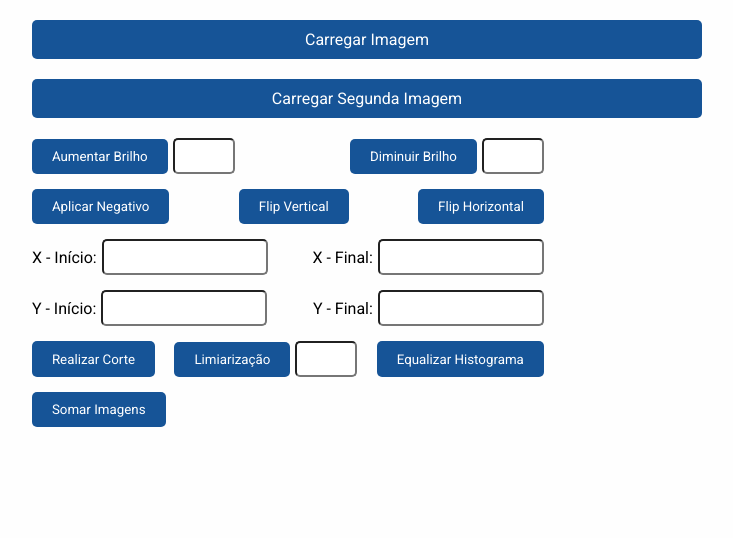
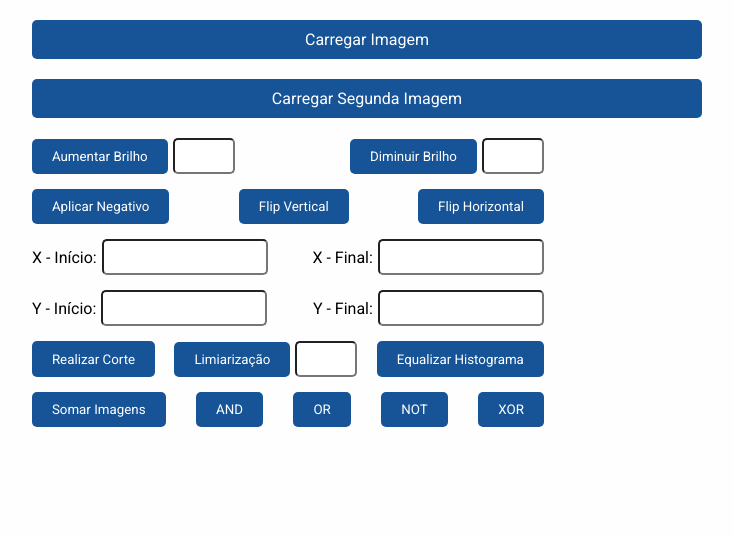
Before and after one commit to joaoatreto27/processamento-de-imagens, a plain HTML site: page index.html in a window 1280 px wide. Shown: the top 538 px of the page, without its empty margins (273-1006 px from the left). Drawn offline with nearby package versions, Linux system fonts and the light colour scheme.

Commit message:
Adicionando operações lógicas

```diff
--- a/index.html
+++ b/index.html
@@ -50,6 +50,10 @@
             </div>
             <button onclick="equalizarHistograma()" class="btn">Equalizar Histograma</button>
             <button onclick="somarImagens()" class="btn">Somar Imagens</button>
+            <button onclick="aplicarOperacaoLogica('and')" class="btn">AND</button>
+            <button onclick="aplicarOperacaoLogica('or')" class="btn">OR</button>
+            <button onclick="aplicarOperacaoLogica('not')" class="btn">NOT</button>
+            <button onclick="aplicarOperacaoLogica('xor')" class="btn">XOR</button>
         </div>
 
         <div class="resultado">
--- a/script.js
+++ b/script.js
@@ -320,6 +320,54 @@ function somarImagens() {
     desenharImagem(novaImagemDataArray);
 }
 
+function aplicarOperacaoLogica(operacao) {
+    const height = imageDataArray.length;
+    const width = imageDataArray[0].length;
+
+    if (height !== imageDataArray2.length || width !== imageDataArray2[0].length) {
+        alert("As imagens precisam ter as mesmas dimensões para a operação lógica!");
+        return;
+    }
+
+    const isBinaryImage = imageDataArray.every(row => row.every(pixel => pixel.every(value => value === 0 || value === 255)));
+    const isBinaryImage2 = imageDataArray2.every(row => row.every(pixel => pixel.every(value => value === 0 || value === 255)));
+
+    if (!isBinaryImage || !isBinaryImage2) {
+        alert("As imagens devem ser binárias para aplicar operações lógicas.");
+        return;
+    }
+
+    const resultData = [];
+    for (let y = 0; y < height; y++) {
+        const newRow = [];
+        for (let x = 0; x < width; x++) {
+            const newPixel = [];
+            for (let i = 0; i < 3; i++) {
+                let value;
+                switch (operacao) {
+                    case 'and':
+                        value = imageDataArray[y][x][i] & imageDataArray2[y][x][i];
+                        break;
+                    case 'or':
+                        value = imageDataArray[y][x][i] | imageDataArray2[y][x][i];
+                        break;
+                    case 'not':
+                        value = 255 - imageDataArray[y][x][i];
+                        break;
+                    case 'xor':
+                        value = imageDataArray[y][x][i] ^ imageDataArray2[y][x][i];
+                        break;
+                }
+                newPixel.push(value);
+            }
+            newRow.push(newPixel);
+        }
+        resultData.push(newRow);
+    }
+
+    desenharImagem(resultData, contexto2, canvas2);
+}
+
 function desenharImagem(array) {
     const newImageData = contexto.createImageData(array[0].length, array.length);
     for (let y = 0; y < array.length; y++) {
@@ -328,7 +376,7 @@ function desenharImagem(array) {
             newImageData.data[offset] = array[y][x][0];
             newImageData.data[offset + 1] = array[y][x][1];
             newImageData.data[offset + 2] = array[y][x][2];
-            newImageData.data[offset + 3] = array[y][x][3];
+            newImageData.data[offset + 3] = 255;
         }
     }
     contexto.clearRect(0, 0, canvas.width, canvas.height);
```
